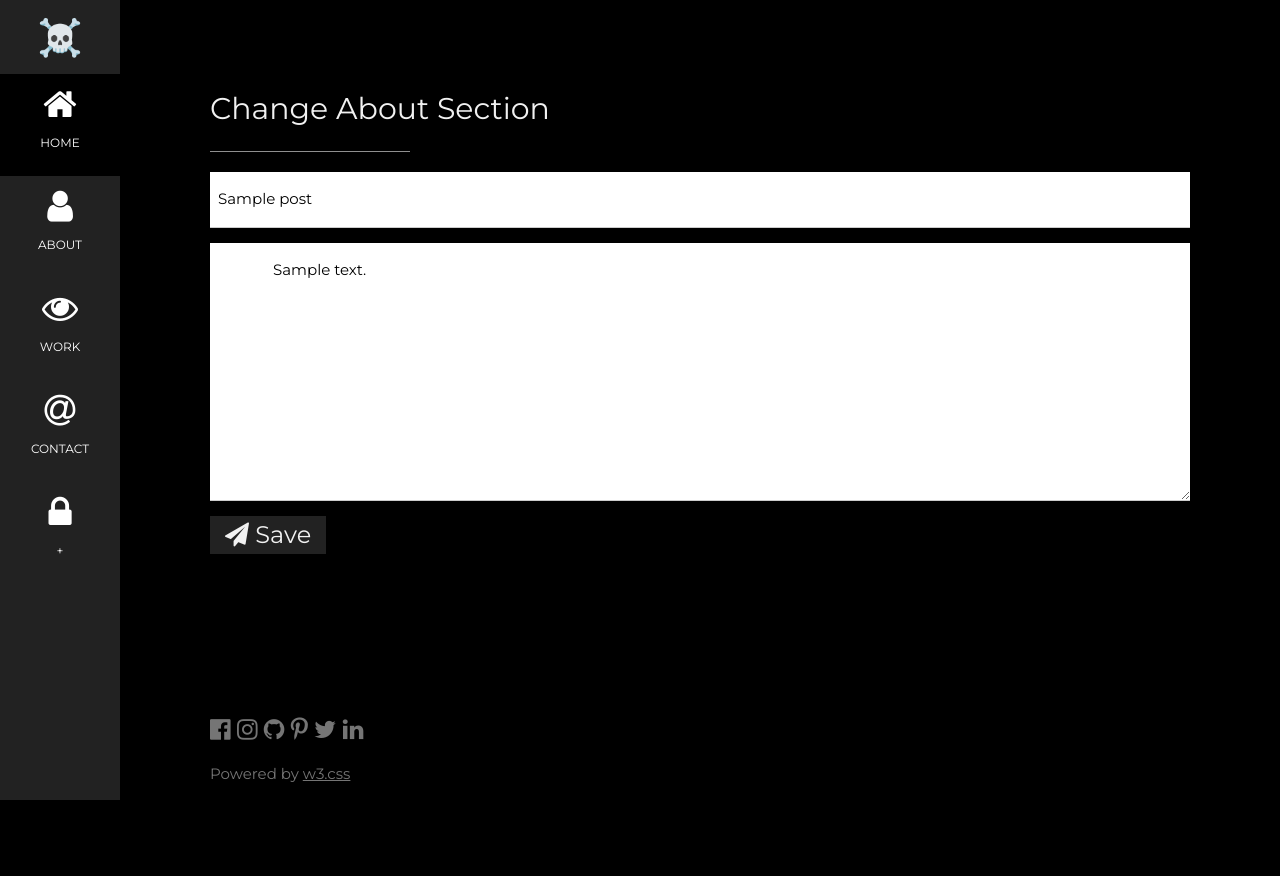
After one commit to Mirabellensaft/djangoWebseite, a Django app: page /admin_page/1/ in a window 1280 px wide. The commit adds this page. Run offline with Django 3.2, Linux system fonts and the light colour scheme; a user stored in the database is signed in; tables that the repository leaves empty hold one stand-in row (values such as "Sample post").

```diff
--- a/mysite/settings.py
+++ b/mysite/settings.py
@@ -25,7 +25,7 @@ SECRET_KEY = '4(sv1h8mkj80v)72z7rhy97uip-_zset7q=mmfis4ivy%tub)w'
 # SECURITY WARNING: don't run with debug turned on in production!
 DEBUG = True
 
-ALLOWED_HOSTS = ['127.0.0.1', 'mirabellensaft.pythonanywhere.com']
+ALLOWED_HOSTS = ['127.0.0.1', 'mirabellensaft.pythonanywhere.com', 'localhost']
 
 
 # Application definition
@@ -99,7 +99,7 @@ AUTH_PASSWORD_VALIDATORS = [
         'NAME': 'django.contrib.auth.password_validation.NumericPasswordValidator',
     },
 ]
-
+LOGIN_REDIRECT_URL = '/'
 
 # Internationalization
 # https://docs.djangoproject.com/en/1.11/topics/i18n/
--- a/mysite/urls.py
+++ b/mysite/urls.py
@@ -16,7 +16,11 @@ Including another URLconf
 from django.conf.urls import include, url
 from django.contrib import admin
 
+from django.contrib.auth import views
+
+
 urlpatterns = [
     url(r'^admin/', admin.site.urls),
+    url(r'^accounts/login/$', views.login, name='login'),
     url(r'', include('website.urls')),
 ]
--- /dev/null
+++ b/website/forms.py
@@ -0,0 +1,30 @@
+from django import forms
+from django.core.files.uploadedfile import SimpleUploadedFile
+from .models import Post
+
+class DisplayPost(forms.ModelForm):
+
+    class Meta:
+        model = Post
+        fields = ('title', 'text', 'image')
+        image = forms.ImageField(
+            label='select an image file'
+        )
+
+class EditContact(forms.ModelForm):
+
+    class Meta:
+        model = Post
+        fields = ('title', 'text')
+
+
+class ContactForm(forms.Form):
+    name = forms.CharField(max_length=100)
+    subject = forms.CharField(max_length=100)
+    message = forms.CharField(widget=forms.Textarea)
+    sender = forms.EmailField()
+    cc_myself = forms.BooleanField(required=False)
+
+f = DisplayPost()
+f.as_p()
+print f.as_p()
--- a/website/models.py
+++ b/website/models.py
@@ -8,13 +8,9 @@ from django.utils import timezone
 
 class Post(models.Model):
     author = models.ForeignKey('auth.User')
-    display_title = models.CharField(max_length=200, default='SOME STRING')
-    title = models.CharField(max_length=200)
-    text = models.TextField()
-    location = models.CharField(max_length=200)
-    phone = models.CharField(max_length=200)
-    mail = models.EmailField(max_length=254)
-    image = models.ImageField(upload_to='img', height_field=None, width_field=None, default='SOME STRING')
+    title = models.CharField('Title', max_length=200)
+    text = models.TextField('Description')
+    image = models.ImageField(upload_to='img', height_field=None, width_field=None)
     number = models.IntegerField(default=0)
     created_date = models.DateTimeField(
             default=timezone.now)
--- /dev/null
+++ b/website/templates/website/admin_page.html
@@ -0,0 +1,44 @@
+{% extends 'website/base.html' %}
+{% block content %}
+
+
+<!-- Page Content -->
+<div class="w3-padding-large" id="main">
+
+
+  <!-- About Section -->
+  <div class="w3-content w3-justify w3-text-grey w3-padding-64" id="about">
+    <h2 class="w3-text-light-grey">Change About Section</h2>
+    <hr style="width:200px" class="w3-opacity">
+    <p>
+
+
+      <form method="POST">{% csrf_token %}
+        {{ form.nonfield_errors }}
+        <div class="fieldWrapper">
+          {{ form.title.errors }}
+          <label for="{{ form.title.id_for_label }}"></label> <input class = "w3-input w3-padding-16" value="{{ form.title.value }}" type="text" name="title" placeholder="Titel" required id="id_title" maxlength="200" required/>
+        </div>
+
+        <p>
+          <div class="fieldWrapper">
+            {{ form.text.errors }}
+            <label for="{{ form.text.id_for_label }}"></label>
+              <textarea class = "w3-input w3-padding-16" type="text" name="text" placeholder="Text" required id="id_text" rows="10" cols="40" required />
+              {{ form.text.value }}
+              </textarea>
+          </div>
+        <p>
+
+
+
+          <button class="button w3-text-light-grey" type="submit">
+            <i class="fa fa-paper-plane"></i> Save
+          </button>
+
+      </form>
+    </div>
+    </p>
+
+{% endblock %}
+    <!-- Footer -->
--- a/website/templates/website/base.html
+++ b/website/templates/website/base.html
@@ -1,11 +1,79 @@
-{% load staticfiles %}
+<!DOCTYPE html>
+{% load static %}
 <html>
-    <head>
-        <title>Django Girls blog</title>
-    </head>
-    <body>
+<title>Mirabellensaft</title>
+<meta charset="UTF-8">
+<meta name="viewport" content="width=device-width, initial-scale=1">
+<link rel="stylesheet" href="https://www.w3schools.com/w3css/4/w3.css">
+<link rel="stylesheet" href="https://fonts.googleapis.com/css?family=Montserrat">
+<link rel="stylesheet" href="https://cdnjs.cloudflare.com/ajax/libs/font-awesome/4.7.0/css/font-awesome.min.css">
+<style>
+body, h1,h2,h3,h4,h5,h6 {font-family: "Montserrat", sans-serif}
+.w3-row-padding img {margin-bottom: 12px}
+/* Set the width of the sidebar to 120px */
+.w3-sidebar {width: 120px;background: #222;}
+/* Add a left margin to the "page content" that matches the width of the sidebar (120px) */
+.button {background-color: #222222; font-size: 24px; border: none; padding: 1px 15px; cursor: pointer; } /* Blac */
+#main {margin-left: 120px}
+/* Remove margins from "page content" on small screens */
+@media only screen and (max-width: 600px) {#main {margin-left: 0}}
+</style>
+  <body class="w3-black">
+    <!-- Icon Bar (Sidebar - hidden on small screens) -->
+    <nav class="w3-sidebar w3-bar-block w3-small w3-hide-small w3-center">
+      <!-- Avatar image in top left corner
+      <img src="/w3images/avatar_smoke.jpg" style="width:100%"> -->
+      <h1>☠️</h1>
+      <a href="/#" class="w3-bar-item w3-button w3-padding-large w3-black">
+        <i class="fa fa-home w3-xxlarge"></i>
+        <p>HOME</p>
+      </a>
 
-    {% block post %}
+      <a href="/#about" class="w3-bar-item w3-button w3-padding-large w3-hover-black">
+        <i class="fa fa-user w3-xxlarge"></i>
+        <p>ABOUT</p>
+      </a>
+      <a href="/#photos" class="w3-bar-item w3-button w3-padding-large w3-hover-black">
+        <i class="fa fa-eye w3-xxlarge"></i>
+        <p>WORK</p>
+      </a>
+      <a href="/#contact" class="w3-bar-item w3-button w3-padding-large w3-hover-black">
+        <i class="fa fa-at w3-xxlarge"></i>
+        <p>CONTACT</p>
+      </a>
+      <a href="{% url 'login' %}" class="w3-bar-item w3-button w3-padding-large w3-hover-black">
+        <i class="fa fa-lock w3-xxlarge"></i>
+        <p>+</p>
+      </a>
+    </nav>
+
+    <!-- Navbar on small screens (Hidden on medium and large screens) -->
+    <div class="w3-top w3-hide-large w3-hide-medium" id="myNavbar">
+      <div class="w3-bar w3-black w3-opacity w3-hover-opacity-off w3-center w3-small">
+        <a href="#" class="w3-bar-item w3-button" style="width:25% !important">HOME</a>
+        <a href="#about" class="w3-bar-item w3-button" style="width:25% !important">ABOUT</a>
+        <a href="#photos" class="w3-bar-item w3-button" style="width:25% !important">HOME</a>
+        <a href="#contact" class="w3-bar-item w3-button" style="width:25% !important">CONTACT</a>
+      </div>
+    </div>
+
+    {% block content %}
     {% endblock %}
+
+    <footer class="w3-content w3-padding-64 w3-text-grey w3-xlarge">
+      <i class="fa fa-facebook-official w3-hover-opacity"></i>
+      <i class="fa fa-instagram w3-hover-opacity"></i>
+      <i class="fa fa-github w3-hover-opacity"></i>
+      <i class="fa fa-pinterest-p w3-hover-opacity"></i>
+      <i class="fa fa-twitter w3-hover-opacity"></i>
+      <i class="fa fa-linkedin w3-hover-opacity"></i>
+      <p class="w3-medium">Powered by <a href="https://www.w3schools.com/w3css/default.asp" target="_blank" class="w3-hover-text-green">w3.css</a></p>
+    <!-- End footer -->
+    </footer>
+
+  <!-- END PAGE CONTENT -->
+
+
+
     </body>
 </html>
--- /dev/null
+++ b/website/templates/website/navbar.html
@@ -0,0 +1,6 @@
+{% extends 'website/base.html' %}
+{% block navbar %}
+
+
+
+{% endblock %}
--- a/website/templates/website/work.html
+++ /dev/null
@@ -1,5 +0,0 @@
-
-{% block work %}
-block work
-{{ work_content }}
-{% endblock %}
--- a/website/urls.py
+++ b/website/urls.py
@@ -5,8 +5,11 @@ from . import views
 
 urlpatterns = [
     url(r'^$', views.post, name='post_list'),
-    #url(r'^$', views.work, name='work'),
-    #url(r'^$', views.contact, name='post_list')
+    url(r'^admin_page$', views.admin_page, name='admin_page'),
+    url(r'^admin_page/(?P<pk>\d+)/$', views.admin_page, name='admin_page'),
+    url(r'^post/new/$', views.displayPost_new, name='displayPost_new'),
+    url(r'^post/(?P<pk>\d+)/$', views.work_detail, name='work_detail'),
+    url(r'^post/(?P<pk>\d+)/edit/$', views.display_edit, name='display_edit'),
 ]
 if settings.DEBUG:
     urlpatterns = urlpatterns + static(settings.STATIC_URL, document_root=settings.STATIC_ROOT) + static(settings.MEDIA_URL, document_root=settings.MEDIA_ROOT)
--- a/website/views.py
+++ b/website/views.py
@@ -1,18 +1,105 @@
 # -*- coding: utf-8 -*-
 from __future__ import unicode_literals
 
-from django.shortcuts import render
+from django.core.files.uploadedfile import SimpleUploadedFile
+from django.core.mail import send_mail
+from django.shortcuts import render, get_object_or_404
+from django.shortcuts import redirect
+from django.contrib.auth.decorators import login_required
 from django.utils import timezone
 from .models import *
+from .forms import DisplayPost, ContactForm, EditContact
+
 
 # Create your views here.
 
 def post(request):
 
-    contact = Post.objects.get(title__contains='Contact')
     about = Post.objects.get(title__contains='About')
-    works = Post.objects.filter(title__contains='Work')#.order_by('published_date')
-    return render(request, 'website/post_list.html', {'contact': contact, 'about': about, 'works': works})
+    works = Post.objects.filter(title__contains=' ')#.order_by('published_date')
+    return render(request, 'website/post_list.html', {'about': about, 'works': works})
+
+@login_required
+def admin_page(request, pk):
+
+    post = get_object_or_404(Post, pk=pk)
+    if request.method == "POST":
+        form = DisplayPost(request.POST, instance=post)
+        if form.is_valid():
+            post = form.save(commit=False)
+            post.author = request.user
+            post.published_date = timezone.now()
+            post.save()
+            return redirect('post_list')
+    else:
+        form = DisplayPost(instance=post)
+    print form.as_p()
+    return render(request, 'website/admin_page.html', {'form': form})
+
+
+def work_detail(request, pk):
+
+    work = get_object_or_404(Post, pk=pk)
+    return render(request, 'website/work_detail.html', {'work': work})
+
+@login_required
+def displayPost_new(request):
+
+    if request.method == "POST":
+        form = DisplayPost(request.POST, request.FILES)
+        if form.is_valid():
+            post = form.save(commit= False)
+            post.author = request.user
+            post.published_date = timezone.now()
+            post = Post(image = request.FILES['image'])
+            post.save()
+            return redirect('post_list')
+    else:
+        form = DisplayPost()
+    print form.as_p()
+    return render(request, 'website/display_edit.html', {'form': form})
+
+@login_required
+def display_edit(request, pk):
+
+    post = get_object_or_404(Post, pk=pk)
+    if request.method == "POST":
+        form = DisplayPost(request.POST, request.FILES, instance=post)
+        if form.is_valid():
+            post = form.save(commit=False)
+            post.author = request.user
+            post.published_date = timezone.now()
+            post = Post(image = request.FILES['image'])
+            post.save()
+            return redirect('work_detail', pk=post.pk)
+    else:
+        form = DisplayPost(instance=post)
+    print form.as_p()
+    return render(request, 'website/display_edit.html', {'form': form})
+
+
+def sendMail(request):
+
+    if request.method == "POST":
+        form = ContactForm(request.POST)
+        if form.is_valid():
+            name = form.cleaned_data['name']
+            subject = form.cleaned_data['subject']
+            message = form.cleaned_data['message']
+            sender = form.cleaned_data['sender']
+            cc_myself = form.cleaned_data['cc_myself']
+
+            recipients =['tanja@transfeld.net']
+            if cc_myself:
+                recipients.append(sender)
+
+            send_mail(subject, message, sender, recipients, name)
+            return redirect('post_list')
+    else:
+        form = ContactForm()
+        return render(request, 'website/post_list.html', {'form': form})
+            #return HttpResponseRedirect('/thanks/')
+            #idee: alternative post_list seite mit inaktivem formular,mit danke
 
 #def work(request):
     #work_content = Work.objects.all()
```
Also changed, not shown: website/templates/registration/login.html (added, +28 -0 lines), website/templates/website/admin_page_detail.html (added, +70 -0 lines), website/templates/website/display_edit.html (added, +46 -0 lines), website/templates/website/display_edit_naked.html (added, +11 -0 lines), website/templates/website/post_list.html (+71 -79 lines), website/templates/website/work_detail.html (added, +39 -0 lines), 1 other file.
